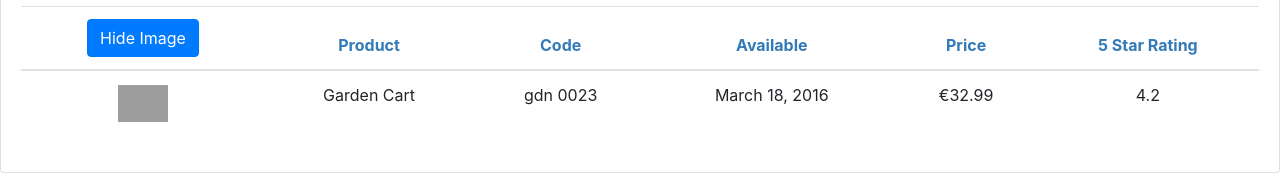
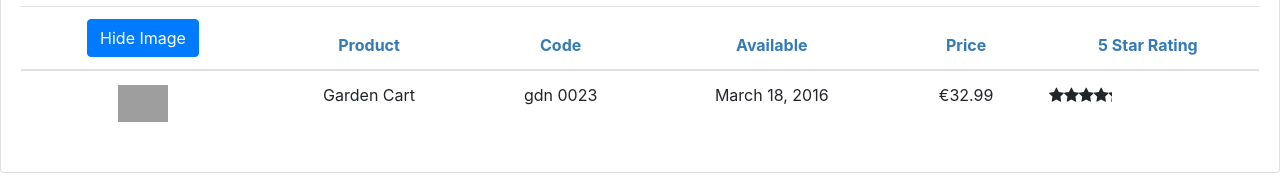
Before and after one commit to dennisvremanHAN/angular-research, an Angular app: page / in a window 1280 px wide. Shown: the part 202-388 px from the top of the page. Built offline with nearby package versions, Linux system fonts and the light colour scheme; grey boxes are pictures that could not be loaded.

Commit message:
Nested star component added

```diff
--- a/src/app/app.module.ts
+++ b/src/app/app.module.ts
@@ -4,12 +4,14 @@
 import { AppComponent } from './app.component';
 import { ProductListComponent } from './products/product-list.component';
 import { ConvertToSpacesPipe } from './shared/convert-to-spaces.pipe';
+import { StarComponent } from './shared/star.component';
 
 @NgModule({
   declarations: [
     AppComponent,
     ProductListComponent,
-    ConvertToSpacesPipe
+    ConvertToSpacesPipe,
+    StarComponent
   ],
   imports: [
     BrowserModule,
--- a/src/app/products/product-list.component.html
+++ b/src/app/products/product-list.component.html
@@ -45,7 +45,10 @@
                         <td>{{product.productCode | lowercase | convertToSpaces:'-' }}</td>
                         <td>{{product.releaseDate}}</td>
                         <td>{{product.price | currency:'EUR':'symbol':'1.2-2'}}</td>
-                        <td>{{product.starRating}}</td>
+                        <td>
+                            <pm-star [rating]='product.starRating'
+                                        (ratingClicked)='onRatingClicked($event)'></pm-star>
+                        </td>
                     </tr>
                 </tbody>
             </table>
--- a/src/app/products/product-list.component.ts
+++ b/src/app/products/product-list.component.ts
@@ -59,6 +59,10 @@
         this.listFilter = 'cart';
     }
 
+    onRatingClicked(message: string): void {
+        this.pageTitle = 'Product List: ' + message;
+    }
+
     performFilter(filterBy: string): IProduct[] {
         filterBy = filterBy.toLocaleLowerCase();
         return this.products.filter((product: IProduct) =>
--- a/src/app/shared/star.component.html
+++ b/src/app/shared/star.component.html
@@ -1,6 +1,7 @@
 <div class="crop"
      [style.width.px]="starWidth"
-     [title]="rating">
+     [title]="rating"
+     (click)="onClick()">
   <div style="width: 75px">
     <span class="fa fa-star"></span>
     <span class="fa fa-star"></span>
--- /dev/null
+++ b/src/app/shared/star.component.ts
@@ -0,0 +1,21 @@
+import { Component, OnChanges, Input, Output, EventEmitter } from "@angular/core";
+
+@Component({
+    selector: 'pm-star',
+    templateUrl: './star.component.html',
+    styleUrls: ['./star.component.css']
+})
+export class StarComponent implements OnChanges {
+    @Input() rating: number = 4;
+    starWidth: number;
+    @Output() ratingClicked: EventEmitter<string> =
+        new EventEmitter<string>();
+
+    ngOnChanges():void {
+        this.starWidth = this.rating * 75 / 5;
+    }
+
+    onClick():void {
+        this.ratingClicked.emit(`The rating ${this.rating} was clicked!`)
+    }
+}
```
